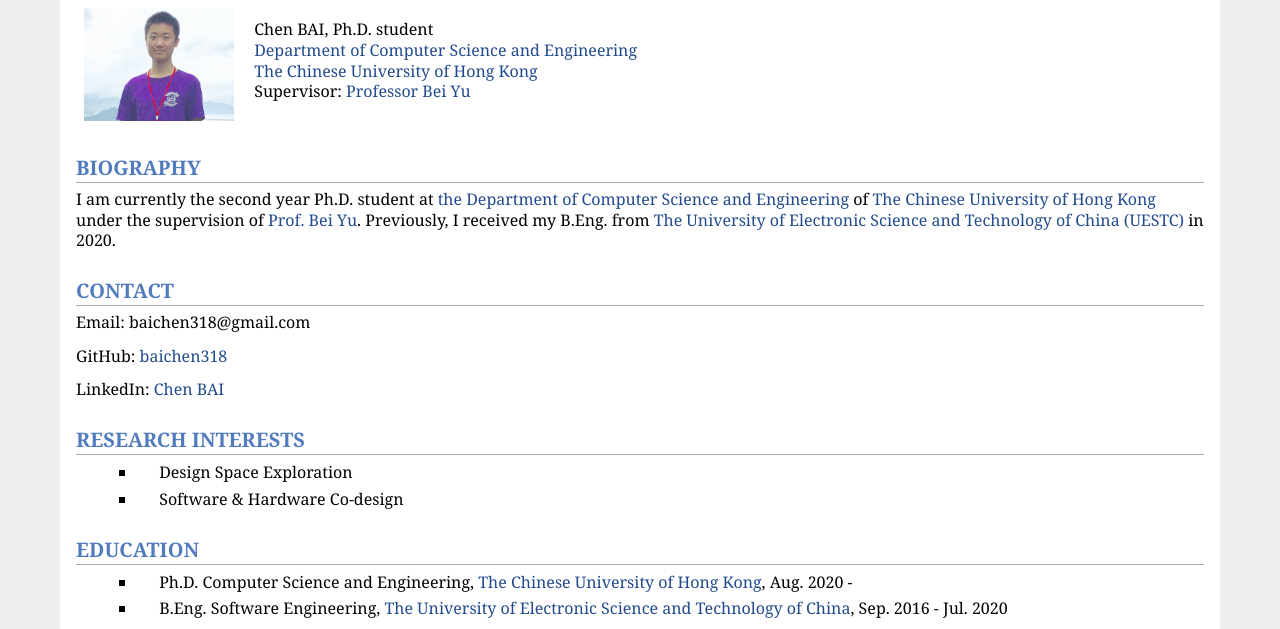
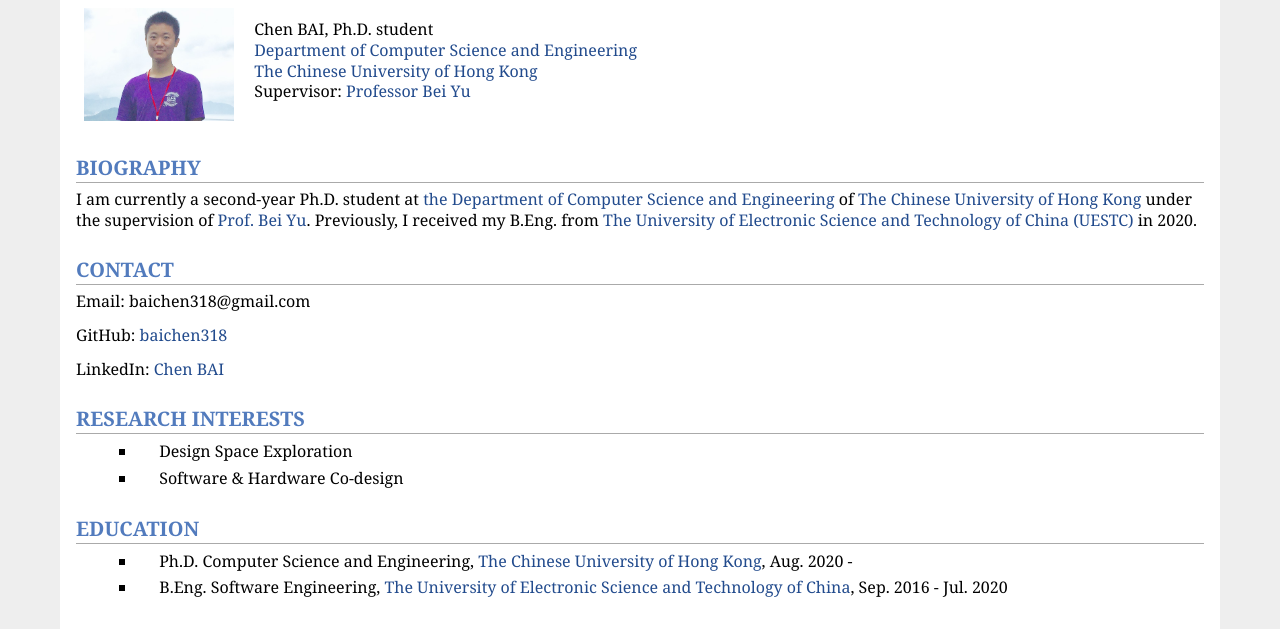
Before and after one commit to yyyyyt123/yyyyyt123.github.io, a plain HTML site: page index.html in a window 1280 px wide. Shown: the part 83-712 px from the top of the page. Drawn offline with Linux system fonts and the light colour scheme.

Commit message:
Update the web page

```diff
--- a/index.html
+++ b/index.html
@@ -21,7 +21,7 @@
 Supervisor: <a href="http://www.cse.cuhk.edu.hk/~byu/">Professor Bei Yu</a></p>
 </td></tr></table>
 <h2>BIOGRAPHY</h2>
-<p>I am currently the second year Ph.D. student at <a href="http://www.cse.cuhk.edu.hk">the Department of Computer Science and Engineering</a> of <a href="http://www.cse.cuhk.edu.hk">The Chinese University of Hong Kong</a> under the supervision of <a href="http://www.cse.cuhk.edu.hk/~byu/">Prof. Bei Yu</a>. Previously, I received my B.Eng. from <a href="https://www.uestc.edu.cn/">The University of Electronic Science and Technology of China (UESTC)</a> in 2020.</p>
+<p>I am currently a second-year Ph.D. student at <a href="http://www.cse.cuhk.edu.hk">the Department of Computer Science and Engineering</a> of <a href="http://www.cse.cuhk.edu.hk">The Chinese University of Hong Kong</a> under the supervision of <a href="http://www.cse.cuhk.edu.hk/~byu/">Prof. Bei Yu</a>. Previously, I received my B.Eng. from <a href="https://www.uestc.edu.cn/">The University of Electronic Science and Technology of China (UESTC)</a> in 2020.</p>
 <h2>CONTACT</h2>
 <p>Email: baichen318@gmail.com <br></p>
 <p>GitHub: <a href="http://www.github.com/baichen318">baichen318</a><br></p>
```
